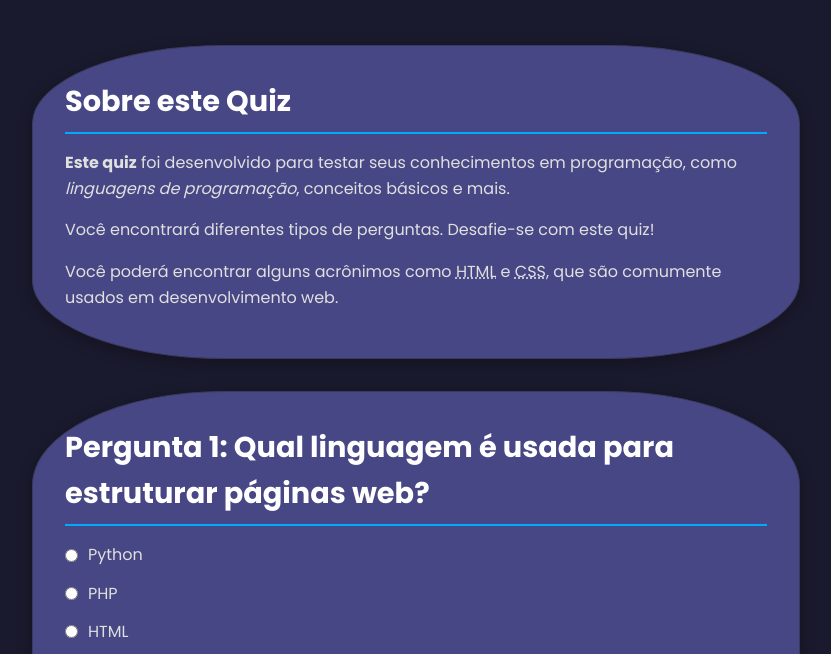
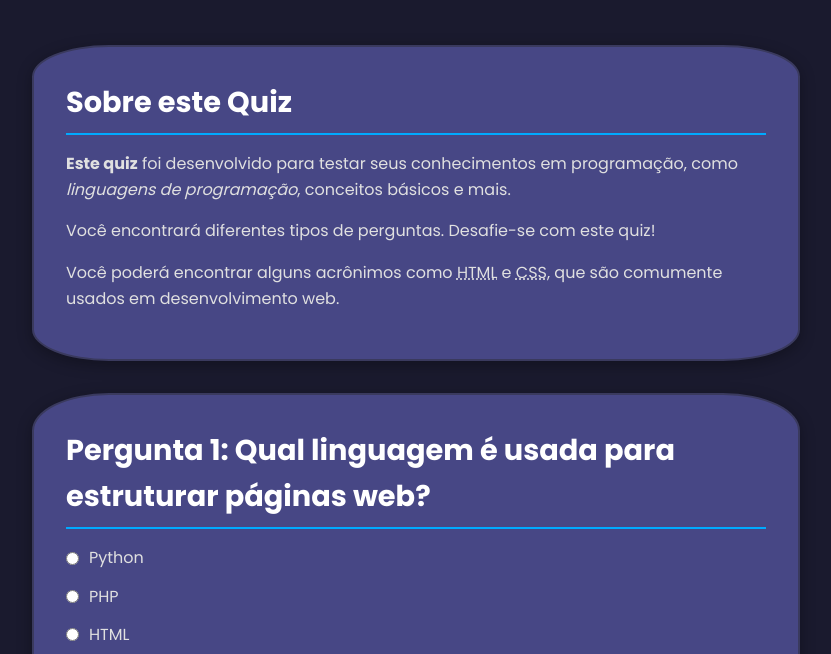
Before and after one commit to Ygorbsj/Questionairo_quizz, a plain HTML site: page index.html in a window 1280 px wide. Shown: the part 143-797 px from the top of the page, without its empty margins (224-1055 px from the left). Drawn offline with Linux system fonts and the light colour scheme.

Commit message:
Modificações de Borda

```diff
--- a/style.css
+++ b/style.css
@@ -73,11 +73,11 @@ footer {
 /* --- Estrutura dos Cartões de Pergunta --- */
 .question-card {
     background-color: #474785; /* Cor do cartão */
-    border-radius: 25%;
+    border-radius: 10%;
     padding: 2rem;
     margin-bottom: 2rem;
     box-shadow: 0 4px 15px rgba(0, 0, 0, 0.3);
-    border: 1px solid #3a3a5e;
+    border: 2px solid #3a3a5e;
 }
 
 /* --- Estilos de Formulário --- */
```
